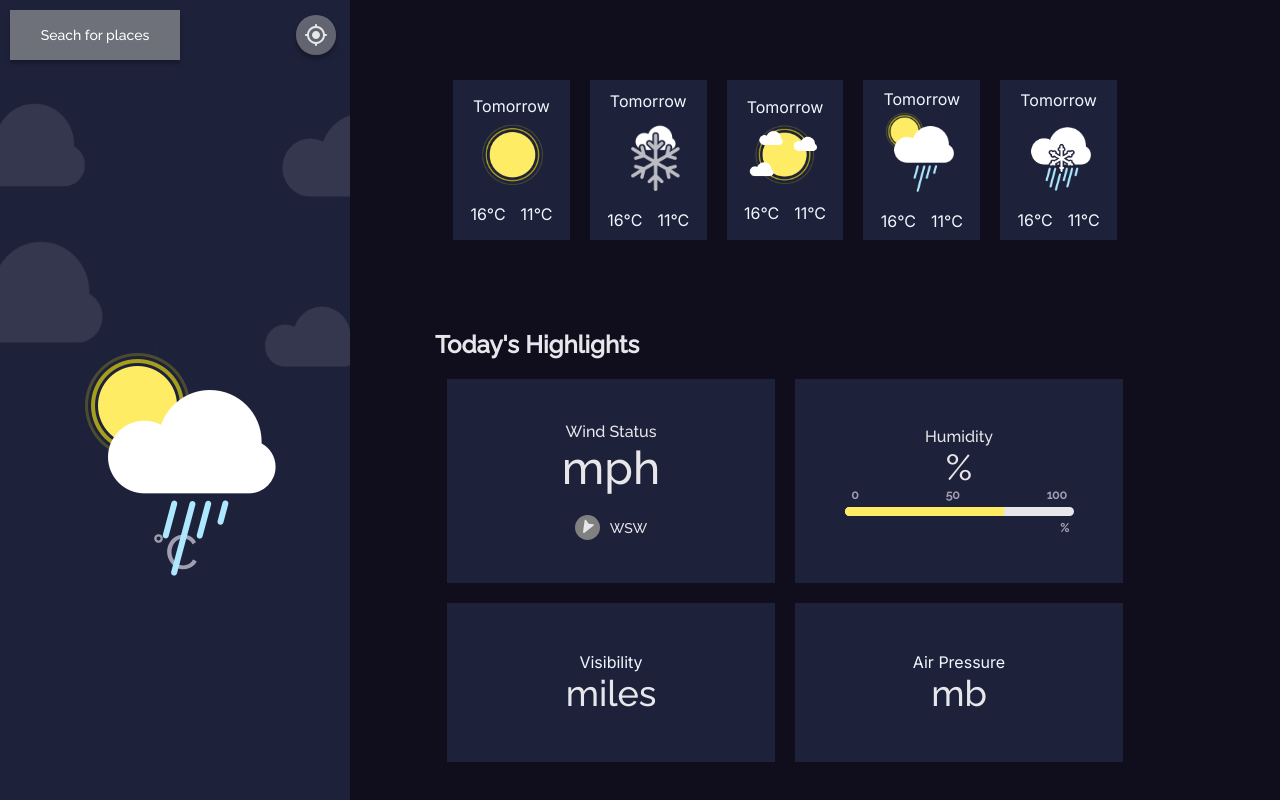
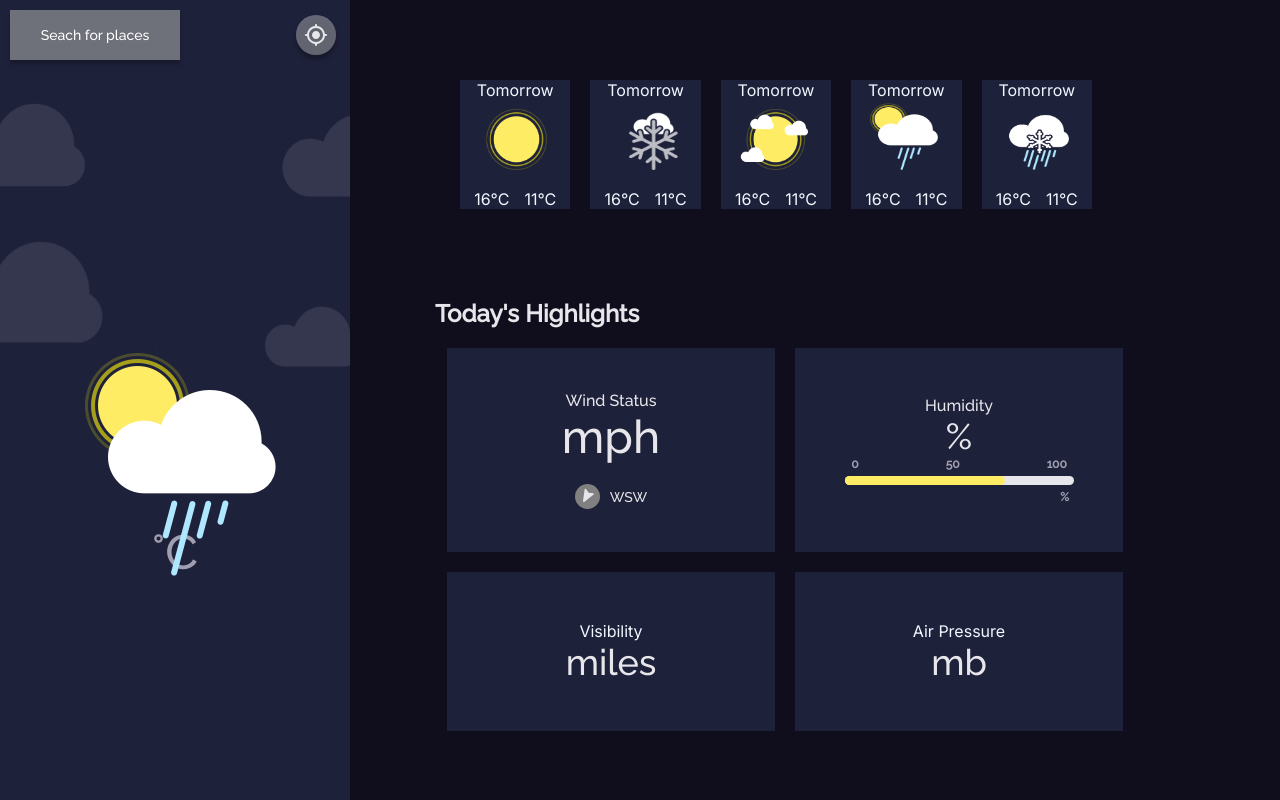
Before and after one commit to MoraxAlejo/ProyectoFinalLvl2, a Next.js app: page / in a window 1280 px wide. Shown: the top 800 px of the page. Built offline with nearby package versions, Linux system fonts and the light colour scheme; no server answers.

Commit message:
Doceavo Commit

```diff
--- a/componentes/Cards/Card.js
+++ b/componentes/Cards/Card.js
@@ -1,16 +1,17 @@
-
-
-export const Card = (props , datos) => {
+export const Card = (props, datos) => {
   return (
-
     <div className="container-smallcards">
-    <p>Tomorrow</p>
-    <div className="contenedor-snow"> <img src= {props.image} /> </div>
-    <div className="temperatura">
-      <p>16°C</p>
-      <p>11°C</p>
+      <div className="container-next-day">
+      <p>Tomorrow</p>
+      <div className="contenedor-snow">
+        {" "}
+        <img src={props.image} />{" "}
+      </div>
+      <div className="temperatura">
+        <p>16°C</p>
+        <p>11°C</p>
+      </div>
+     </div>
     </div>
-    </div>
-
-  )
-}
+  );
+};
--- a/componentes/Cards/Cards.css
+++ b/componentes/Cards/Cards.css
@@ -10,7 +10,16 @@
     gap: 20px;
     padding-top: 40px;
    }
+   .alineador {
+    width: 800px;
+    display: flex;
+    justify-content: flex-start;
+    flex-wrap: wrap;
+    padding-left: 40px;
+    gap: 20px;
 
+
+   }
    .text-cards {
     padding-top: 30px;
     width: 300px;
@@ -30,14 +39,22 @@
         align-items: center;
         flex-direction: column;
         background-color: #1E213A;
-        width: 36%;
-        height: 50%;
+        width: 130px;
+        height: 170px;
+
+    }
+
+    .container-next-day {
+        width: 60%;
+        height: 60%;
+        display:contents;
     }
 
 
     .contenedor-snow > :first-child {
       width: 80px;
       padding-right: 8px;
+      height: 70px;
 
 
     }
--- a/componentes/Cards/Cards.js
+++ b/componentes/Cards/Cards.js
@@ -10,11 +10,13 @@ export const Cards = ({datos}) => {
   return (
 <>
 <div className="small-cards">
+<div className="alineador">
     <Card image = "./Clear.png" datos = {datos} />
     <Card image = "./Hail.png" datos = {datos}  />
     <Card image = "./LightCloud.png" datos = {datos}  />
     <Card image = "./Shower.png" datos = {datos}  />
     <Card image = "./snow.png" datos = {datos}  />
+    </div>
 
     <p className="text-cards">{text}</p>
    <MediumCard datos ={datos} />
--- a/src/app/page.js
+++ b/src/app/page.js
@@ -33,15 +33,15 @@ const mi_ubicacion = () => {
     setCity(data.locality);
   });
 };
-
-
-
   return (
     <>
     <Nav setCity = {setCity}   />
     <div className='padre'>
 
-      <BigCard datos = {datos} mi_ubicacion = {mi_ubicacion} />
+
+      <BigCard imagen = "" datos = {datos} mi_ubicacion = {mi_ubicacion} />
+
+
       <Cards datos = {datos} />
 
     </div>
```
